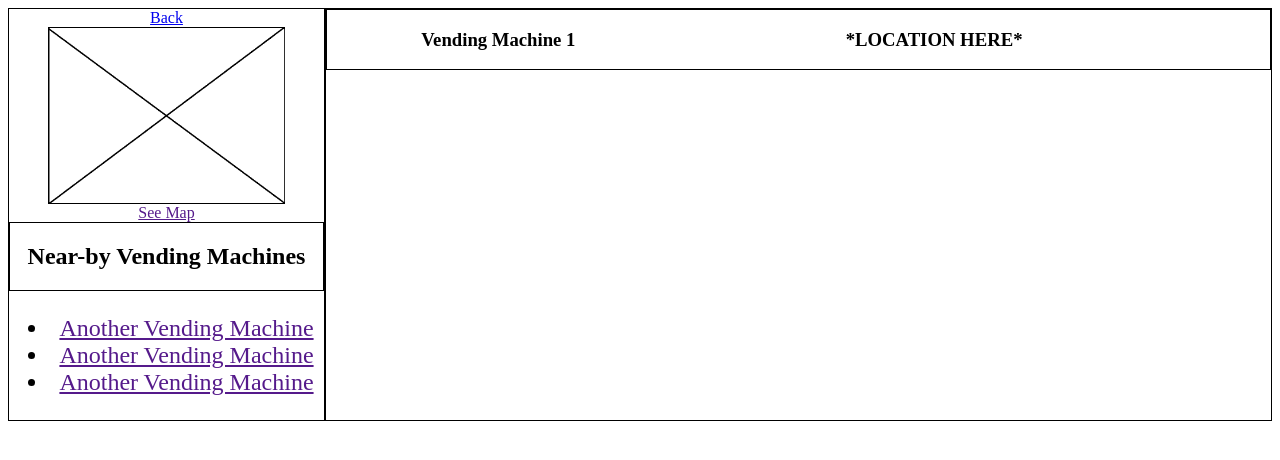
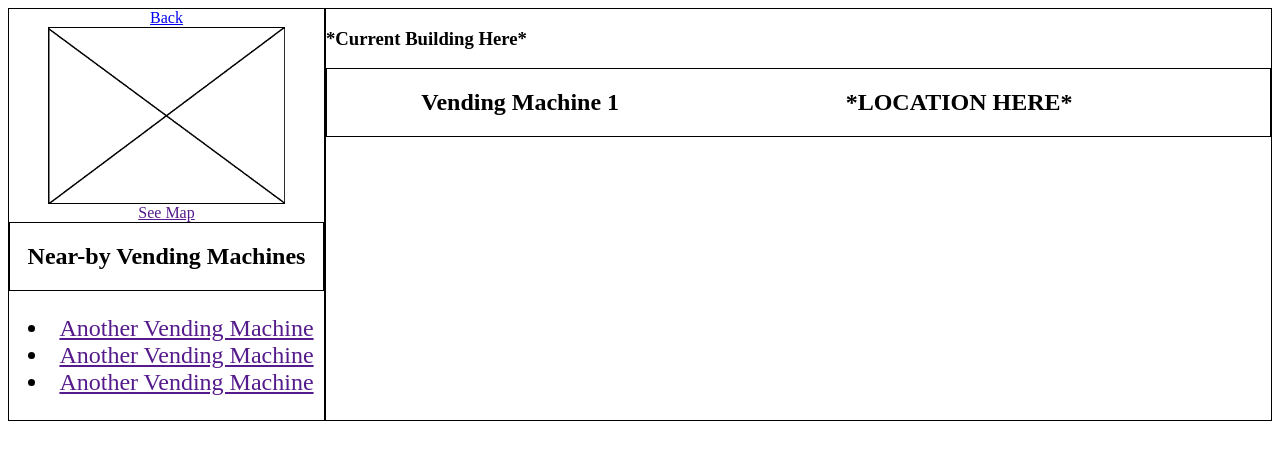
Before and after one commit to robbyj1388/campus-costs, a Flask app: template src/templates/vending_temp.html in a window 1280 px wide. Shown: the top 460 px of the page. Run offline with Flask 3, Linux system fonts and the light colour scheme; the template is opened without the code that fills it, so the values that code supplies are empty.

Commit message:
Created structure to support displaying the current building

```diff
--- a/src/templates/vending_temp.html
+++ b/src/templates/vending_temp.html
@@ -27,7 +27,7 @@
 					</header>
 					<ul>
 						<li>
-							<a href = "">Another Vending Machine</a>
+							<a href = "">Another Vending Machine</a><!--TODO: Replace with dynamic links to other vending machines-->
 						</li>
 						<li>
 							<a href = "">Another Vending Machine</a>
@@ -42,12 +42,16 @@
 
 			<section class = "mainbox"> <!--TODO: main content of page-->
 
-				<section class = "mainbox_header">
+				<section class = "mainbox_outer">
+					<h1 class = "mainbox_outer_items">*Current Building Here*</h1>
 
-					<h1 class = "mainbox_header_items">Vending Machine 1</h1>
-					<h1 class = "mainbox_header_items">*LOCATION HERE*</h1>
+					<section class = "mainbox_header">
+
+						<h2 class = "mainbox_header_items">Vending Machine 1</h1>
+						<h2 class = "mainbox_header_items">*LOCATION HERE*</h1>
 
 
+					</section>
 				</section>
 				<table>
             <!-- for loop for item in items, load in app.py -->
```
